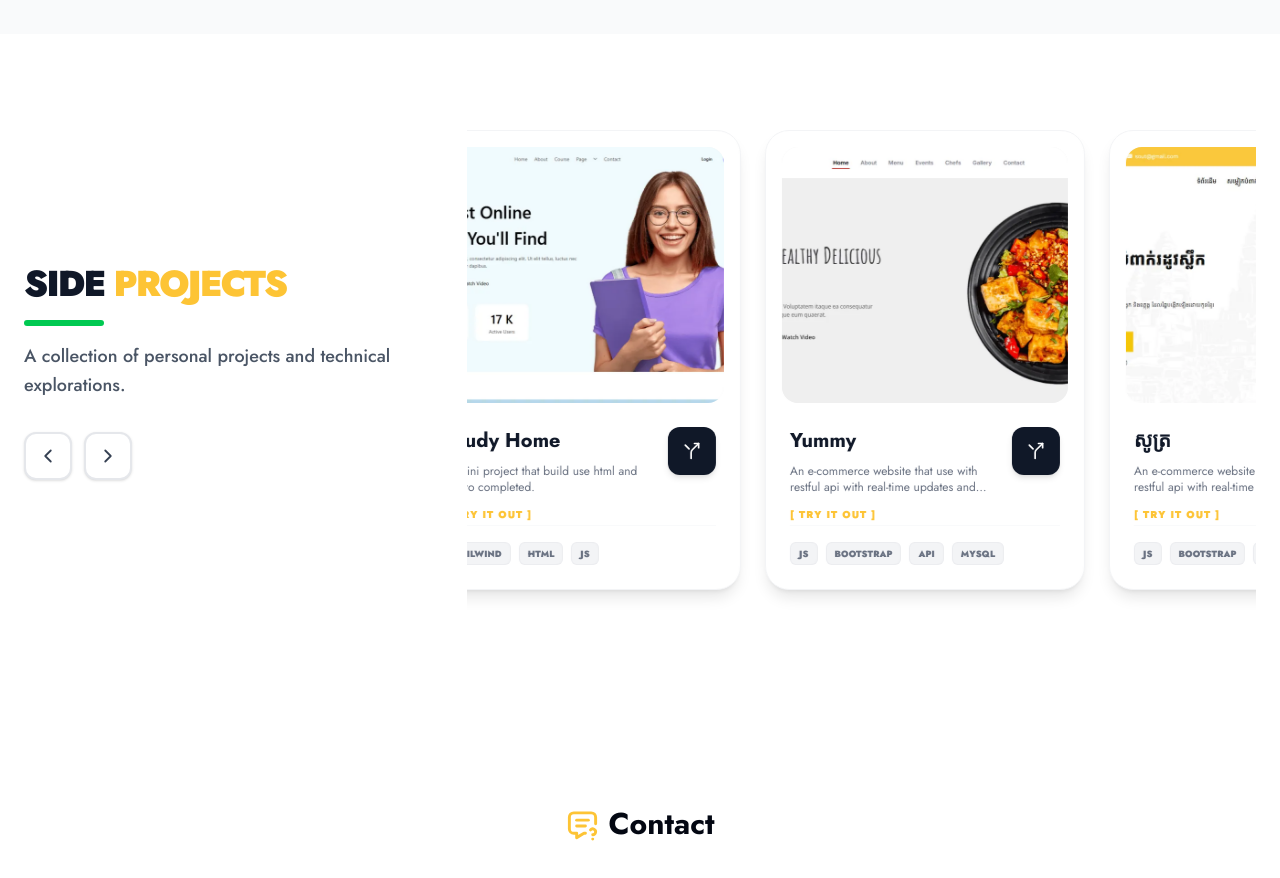
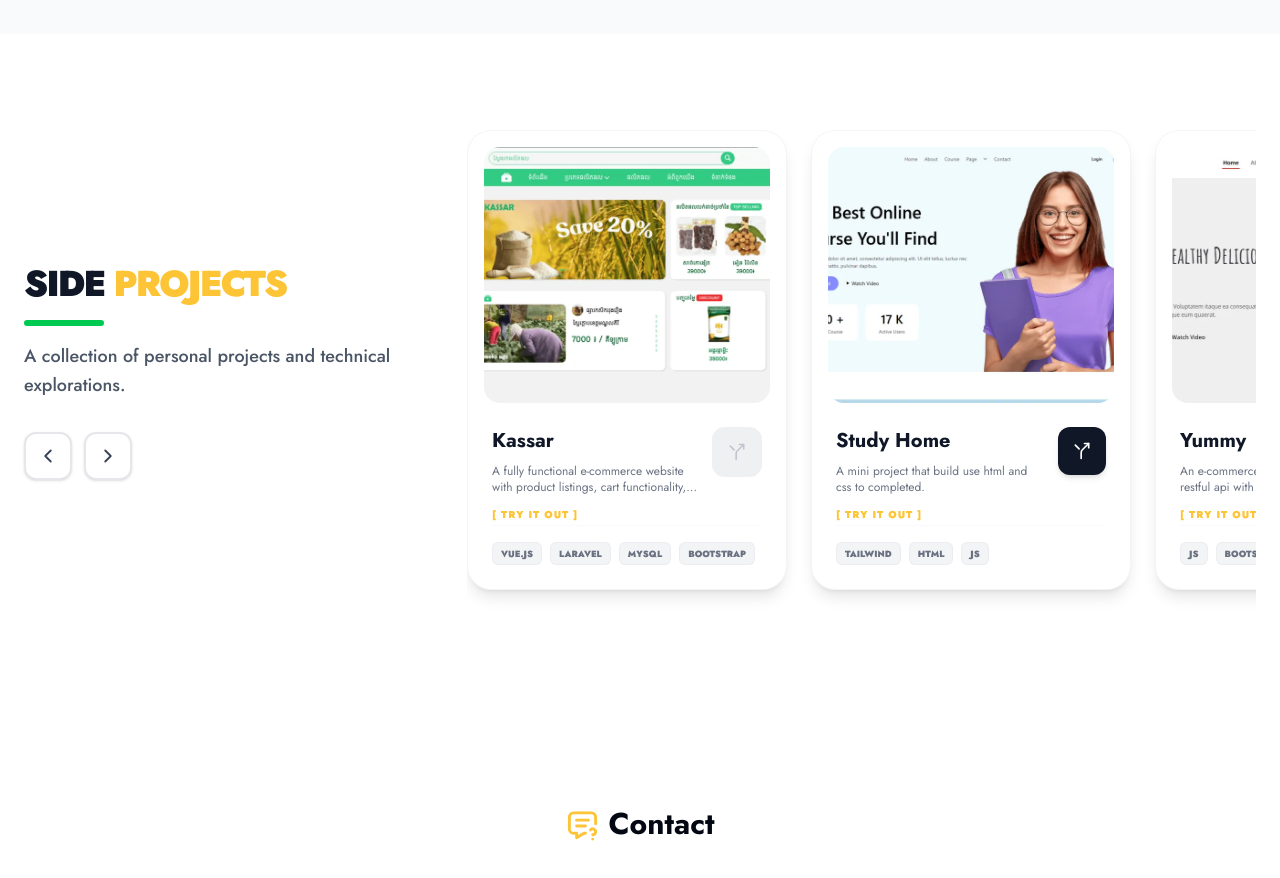
Before and after one commit to Minwook07/chet-portfolio, a React (Vite) app: page / in a window 1280 px wide. Shown: the part 1440-2318 px from the top of the page. Built offline with nearby package versions, Linux system fonts and the light colour scheme; a web font is replaced by a local one.

Commit message:
improved ui design and remove auto scroll

```diff
--- a/src/assets/index.ts
+++ b/src/assets/index.ts
@@ -1,7 +1,7 @@
 export { techstack } from './techstack/index.ts';
 
 export const images = {
-    profile:     '/images/DSC03885.webp',
+    profile:     '/images/DSC03885.png',
     skillBanner: '/images/skills/skill-banner.webp',
     logoSvg:     '/images/logo/chet_nobg.svg',
     logoWhite:   '/images/logo/chet_bgwhite.webp',
--- a/src/components/section/About.tsx
+++ b/src/components/section/About.tsx
@@ -93,7 +93,7 @@ export default function About() {
                                 <img
                                     src={images.profile}
                                     alt={t('hero.imageAlt')}
-                                    className="w-full h-full object-cover grayscale-[20%] group-hover:grayscale-0 transition-all duration-700"
+                                    className="w-full h-full object-cover object-top grayscale-[20%] group-hover:grayscale-0 transition-all duration-700"
                                 />
                             </div>
                         </div>
--- a/src/components/section/Navigation.tsx
+++ b/src/components/section/Navigation.tsx
@@ -129,6 +129,7 @@ export default function Navigation() {
                                                 px-3 py-1.5
                                                 rounded-full
                                                 transition-all duration-300
+                                                cursor-pointer
 
                                                 ${language === lang
                                                     ? "accent-gradient-text bg-clip-text text-transparent font-bold"
@@ -180,7 +181,6 @@ export default function Navigation() {
                 onClick={() => setOpen(false)}
             />
 
-            {/* Mobile drawer */}
             {/* Mobile drawer */}
             <div className={`drawer ${open ? 'open' : ''}`}>
                 <div className="drawer-handle" />
--- a/src/components/section/Projects.tsx
+++ b/src/components/section/Projects.tsx
@@ -1,4 +1,4 @@
-import { useEffect, useRef, useState, useCallback } from 'react';
+import { useEffect, useRef, useState } from 'react';
 import { useTranslation } from 'react-i18next';
 import { TbArrowBearRight2, TbChevronLeft, TbChevronRight, TbGridScan } from 'react-icons/tb';
 
@@ -10,74 +10,37 @@ interface Project {
     demo_link: string;
 }
 
-const projects: Project[] = [
-    { title: 'Kassar', key: 'ecommerce', tech: ['Vue.js', 'Laravel', 'MySQL', 'Bootstrap'], img: '/images/projects/image2.webp', demo_link: 'https://usr.kassar.publicvm.com/' },
+const rawProjects: Project[] = [
+    { title: 'Kassar', key: 'ecommerce', tech: ['Vue.js', 'Laravel', 'MySQL', 'Bootstrap'], img: '/images/projects/image2.webp', demo_link: 'null' },
     { title: 'Study Home', key: 'study_home', tech: ['Tailwind', 'HTML', 'JS'], img: '/images/projects/image6.webp', demo_link: 'https://reanwithus.netlify.app/' },
-    { title: 'Yummy', key: 'yummy', tech: ['JS', 'Bootstrap', 'API', 'MySQL'], img: '/images/projects/image7.webp', demo_link: 'http://antstudents.com/' },
-    { title: 'សូត្រ', key: 'online_shop', tech: ['JS', 'Bootstrap', 'API'], img: '/images/projects/image1.webp', demo_link: 'http://antstudents.com/' },
-    { title: 'CSC Express', key: 'express_bus', tech: ['Bootstrap', 'HTML', 'CSS'], img: '/images/projects/image3.webp', demo_link: 'http://antstudents.com/' },
+    { title: 'Yummy', key: 'yummy', tech: ['JS', 'Bootstrap', 'API', 'MySQL'], img: '/images/projects/image7.webp', demo_link: 'null' },
+    { title: 'សូត្រ', key: 'online_shop', tech: ['JS', 'Bootstrap', 'API'], img: '/images/projects/image1.webp', demo_link: 'null' },
+    { title: 'CSC Express', key: 'express_bus', tech: ['Bootstrap', 'HTML', 'CSS'], img: '/images/projects/image3.webp', demo_link: 'http://antstudents.com/WebScholarshipS2/Group-13/ProjectCSS_CSC_Express/index.html' },
     { title: '3KAMi', key: 'movies', tech: ['Vue.js', 'Bootstrap', 'JS'], img: '/images/projects/image5.webp', demo_link: 'https://merl3kam.netlify.app/' },
-    { title: 'CSC Express', key: 'logistics', tech: ['HTML', 'CSS'], img: '/images/projects/image4.webp', demo_link: 'http://antstudents.com/' },
+    { title: 'CSC Express', key: 'logistics', tech: ['HTML', 'CSS'], img: '/images/projects/image4.webp', demo_link: 'http://antstudents.com/WebScholarship/Group-2/ProjectHTML/index.html' },
     { title: 'Portfolio', key: 'portfolio', tech: ['React.js', 'Tailwind'], img: '/images/projects/image8.webp', demo_link: 'https://chet-portfolio.vercel.app/' },
 ];
+
+const projects = [...rawProjects, ...rawProjects, ...rawProjects];
 
 const CARD_WIDTH = 320;
 const GAP = 24;
 const STEP = CARD_WIDTH + GAP;
+const ORIGINAL_COUNT = rawProjects.length;
 
 export default function Projects() {
     const { t } = useTranslation();
     const [selectedProject, setSelectedProject] = useState<Project | null>(null);
-    const [paused, setPaused] = useState<boolean>(false);
-    const [offset, setOffset] = useState<number>(0);
+    const [currentIndex, setCurrentIndex] = useState<number>(ORIGINAL_COUNT);
+    const [isTransitioning, setIsTransitioning] = useState<boolean>(true);
     const trackRef = useRef<HTMLDivElement>(null);
-    const autoRef = useRef<ReturnType<typeof setInterval> | null>(null);
 
-    const getMax = useCallback((): number => {
-        if (!trackRef.current) return 0;
-        const visible = Math.floor((trackRef.current.parentElement?.offsetWidth ?? 0) / STEP);
-        return (projects.length - visible) * STEP;
-    }, []);
+    const isLinkValid = (link: string | undefined): boolean => {
+        return Boolean(link && link.trim() !== '' && link !== 'null');
+    };
 
-    // Auto-advance: every 3s move one card forward, wrap back to 0 at end
-    const startAuto = useCallback(() => {
-        if (autoRef.current) clearInterval(autoRef.current);
-        autoRef.current = setInterval(() => {
-            setOffset(prev => {
-                const max = getMax();
-                return prev + STEP > max ? 0 : prev + STEP;
-            });
-        }, 3000);
-    }, [getMax]);
-
-    const stopAuto = useCallback(() => {
-        if (autoRef.current) {
-            clearInterval(autoRef.current);
-            autoRef.current = null;
-        }
-    }, []);
-
-    // Start auto on mount, stop on unmount
-    useEffect(() => {
-        startAuto();
-        return () => stopAuto();
-    }, [startAuto, stopAuto]);
-
-    // Pause/resume auto when paused state changes
-    useEffect(() => {
-        if (paused) {
-            stopAuto();
-        } else {
-            startAuto();
-        }
-    }, [paused, startAuto, stopAuto]);
-
-    // Pause when project detail is open
     useEffect(() => {
         document.body.style.overflow = selectedProject ? 'hidden' : 'unset';
-        if (selectedProject) {
-            setPaused(true);
-        }
         const handleEsc = (e: KeyboardEvent) => { if (e.key === 'Escape') setSelectedProject(null); };
         window.addEventListener('keydown', handleEsc);
         return () => {
@@ -86,19 +49,24 @@ export default function Projects() {
         };
     }, [selectedProject]);
 
+    const handleTransitionEnd = () => {
+        if (currentIndex >= ORIGINAL_COUNT * 2) {
+            setIsTransitioning(false);
+            setCurrentIndex(currentIndex - ORIGINAL_COUNT);
+        } else if (currentIndex < ORIGINAL_COUNT) {
+            setIsTransitioning(false);
+            setCurrentIndex(currentIndex + ORIGINAL_COUNT);
+        }
+    };
+
     const handlePrev = () => {
-        setPaused(true);
-        setOffset(prev => Math.max(prev - STEP, 0));
+        setIsTransitioning(true);
+        setCurrentIndex(prev => prev - 1);
     };
 
     const handleNext = () => {
-        setPaused(true);
-        setOffset(prev => Math.min(prev + STEP, getMax()));
-    };
-
-    const handleAuto = () => {
-        setOffset(0);
-        setPaused(false);
+        setIsTransitioning(true);
+        setCurrentIndex(prev => prev + 1);
     };
 
     return (
@@ -120,48 +88,38 @@ export default function Projects() {
                         <div className="flex items-center gap-3 mt-8">
                             <button
                                 onClick={handlePrev}
-                                disabled={offset === 0}
-                                className="flex items-center justify-center w-12 h-12 rounded-xl border-2 border-gray-200 dark:border-gray-700 bg-white dark:bg-gray-900 text-gray-700 dark:text-gray-300 hover-border-accent hover-text-accent disabled:opacity-30 disabled:cursor-not-allowed transition-all shadow-sm hover:shadow-md"
+                                className="cursor-pointer flex items-center justify-center w-12 h-12 rounded-xl border-2 border-gray-200 dark:border-gray-700 bg-white dark:bg-gray-900 text-gray-700 dark:text-gray-300 hover-border-accent hover-text-accent transition-all shadow-sm hover:shadow-md"
                                 aria-label="Previous project"
                             >
                                 <TbChevronLeft size={22} />
                             </button>
                             <button
                                 onClick={handleNext}
-                                disabled={paused && offset >= getMax()}
-                                className="flex items-center justify-center w-12 h-12 rounded-xl border-2 border-gray-200 dark:border-gray-700 bg-white dark:bg-gray-900 text-gray-700 dark:text-gray-300 hover-border-accent hover-text-accent disabled:opacity-30 disabled:cursor-not-allowed transition-all shadow-sm hover:shadow-md"
+                                className="cursor-pointer flex items-center justify-center w-12 h-12 rounded-xl border-2 border-gray-200 dark:border-gray-700 bg-white dark:bg-gray-900 text-gray-700 dark:text-gray-300 hover-border-accent hover-text-accent transition-all shadow-sm hover:shadow-md"
                                 aria-label="Next project"
                             >
                                 <TbChevronRight size={22} />
                             </button>
-
-                            {paused && !selectedProject && (
-                                <button
-                                    onClick={handleAuto}
-                                    className="text-xs font-bold text-gray-400 dark:text-gray-500 hover-text-accent transition-colors underline underline-offset-2 ml-1"
-                                >
-                                    Auto
-                                </button>
-                            )}
                         </div>
                     </div>
 
                     <div className="lg:w-2/3 w-full overflow-hidden">
                         <div
                             ref={trackRef}
-                            onMouseEnter={() => setPaused(true)}
-                            onMouseLeave={() => { if (!selectedProject) setPaused(false); }}
                             className="pb-6"
+                            onTransitionEnd={handleTransitionEnd}
                             style={{
                                 display: 'flex',
                                 gap: `${GAP}px`,
                                 width: 'max-content',
-                                transform: `translateX(-${offset}px)`,
-                                transition: 'transform 0.5s cubic-bezier(0.4,0,0.2,1)',
+                                transform: `translateX(-${currentIndex * STEP}px)`,
+                                transition: isTransitioning ? 'transform 0.5s cubic-bezier(0.4,0,0.2,1)' : 'none',
                                 willChange: 'transform',
                             }}
                         >
-                            {projects.map((project, idx) => (
+                            {projects.map((project, idx) => {
+                                const hasDemo = isLinkValid(project.demo_link);
+                                return (
                                     <div key={idx} style={{ width: `${CARD_WIDTH}px`, flexShrink: 0 }}>
                                         <div className="bg-white dark:bg-gray-900 rounded-3xl shadow-lg h-[460px] flex flex-col border border-gray-100 dark:border-gray-800 transition-all duration-300">
                                             <div className="p-4 h-72">
@@ -169,7 +127,7 @@ export default function Projects() {
                                                     <img
                                                         src={project.img}
                                                         alt={project.title}
-                                                    className="w-full h-full object-cover"
+                                                        className="w-full h-full object-cover object-top"
                                                         width="1100"
                                                         height="512"
                                                         loading="lazy"
@@ -191,6 +149,7 @@ export default function Projects() {
                                                             [ TRY IT OUT ]
                                                         </button>
                                                     </div>
+                                                    {hasDemo ? (
                                                         <a
                                                             href={project.demo_link}
                                                             target="_blank"
@@ -200,6 +159,15 @@ export default function Projects() {
                                                         >
                                                             <TbArrowBearRight2 size={20} />
                                                         </a>
+                                                    ) : (
+                                                        <button
+                                                            disabled
+                                                            className="bg-gray-200 dark:bg-gray-800 text-gray-400 dark:text-gray-600 p-3.5 rounded-xl cursor-not-allowed opacity-60 flex items-center justify-center shrink-0 border border-gray-200 dark:border-gray-700"
+                                                            aria-label="Demo unavailable"
+                                                        >
+                                                            <TbArrowBearRight2 size={20} />
+                                                        </button>
+                                                    )}
                                                 </div>
                                                 <div className="flex flex-wrap gap-2 mt-auto pt-4 border-t border-gray-50 dark:border-gray-800/50">
                                                     {project.tech.map((tag, i) => (
@@ -211,7 +179,8 @@ export default function Projects() {
                                             </div>
                                         </div>
                                     </div>
-                            ))}
+                                )
+                            })}
                         </div>
                     </div>
                 </div>
@@ -231,7 +200,7 @@ export default function Projects() {
                                 <TbGridScan size={28} />
                             </button>
                             <div className="mt-6">
-                                <img src={selectedProject.img} className="w-full h-64 object-cover rounded-3xl shadow-xl mb-8" alt={selectedProject.title} />
+                                <img src={selectedProject.img} className="w-full h-64 object-cover object-top rounded-3xl shadow-xl mb-8" alt={selectedProject.title} />
                                 <h2 className="text-4xl font-black text-gray-900 dark:text-white uppercase tracking-tighter">{selectedProject.title}</h2>
                                 <div className="flex flex-wrap gap-2 my-6">
                                     {selectedProject.tech.map((tag, i) => (
@@ -244,11 +213,19 @@ export default function Projects() {
                                     </p>
                                 </div>
                             </div>
+                            <div className="mt-auto pt-8 w-full">
+                                {isLinkValid(selectedProject.demo_link) ? (
                                     <a href={selectedProject.demo_link} target="_blank" rel="noreferrer" className="mt-auto pt-8 w-full block">
                                         <button className="w-full bg-gray-900 dark:bg-white text-white dark:text-gray-900 py-5 rounded-2xl font-black text-sm tracking-widest hover-bg-accent transition-all shadow-xl cursor-pointer" aria-label="see demo">
                                             {t('projects.button.btn_demo')}
                                         </button>
                                     </a>
+                                ) : (
+                                    <button disabled className="w-full bg-gray-200 dark:bg-gray-800 text-gray-400 dark:text-gray-600 py-5 rounded-2xl font-black text-sm tracking-widest cursor-not-allowed border border-gray-300 dark:border-gray-700 opacity-60">
+                                        UNAVAILABLE
+                                    </button>
+                                )}
+                            </div>
                         </div>
                     )}
                 </div>
```
Also changed, not shown: public/images/DSC03885.png (added), public/images/DSC03885.webp (deleted). Lines whose indentation alone changed are shown as unchanged.
